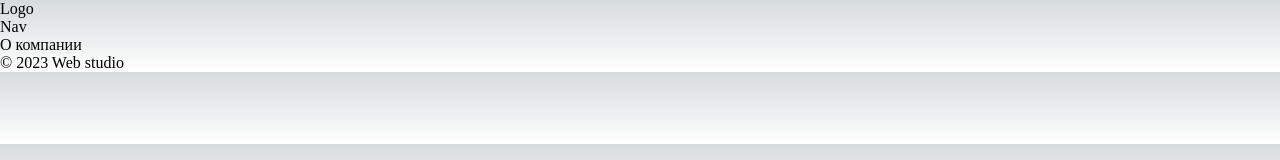
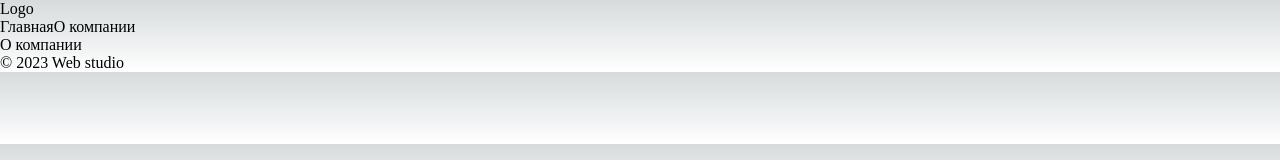
Before and after one commit to User-960/Project-on-Next.js, a Next.js app: page /about in a window 1280 px wide. Shown: the top 160 px of the page. Built offline with nearby package versions, Linux system fonts and the light colour scheme.

Commit message:
feat: create component Navigation

```diff
--- a/components/Layout/Layout.tsx
+++ b/components/Layout/Layout.tsx
@@ -1,5 +1,6 @@
 import { PropsWithChildren } from "react";
 import Head from "next/head";
+import Navigation from "../Navigation/Navigation";
 
 export default function Layout({ children }: PropsWithChildren) {
   return (
@@ -14,7 +15,7 @@ export default function Layout({ children }: PropsWithChildren) {
       <div>
         <header>
           <div>Logo</div>
-          <div>Nav</div>
+          <Navigation />
         </header>
         <main>{children}</main>
         <footer>&copy; 2023 Web studio</footer>
--- /dev/null
+++ b/components/Navigation/Navigation.tsx
@@ -0,0 +1,14 @@
+import Link from 'next/link';
+
+export default function Navigation() {
+  return (
+    <div>
+      <Link href="/">
+        Главная
+      </Link>
+      <Link href="/about">
+        О компании
+      </Link>
+    </div>
+  );
+}
--- a/pages/about.tsx
+++ b/pages/about.tsx
@@ -1,4 +1,4 @@
-import Layout from "../components/Layout/layout";
+import Layout from "../components/Layout/Layout";
 
 export default function About() {
   return (
--- a/pages/index.tsx
+++ b/pages/index.tsx
@@ -1,4 +1,4 @@
-import Layout from "../components/Layout/layout";
+import Layout from "../components/Layout/Layout";
 
 export default function Home() {
   return (
```
